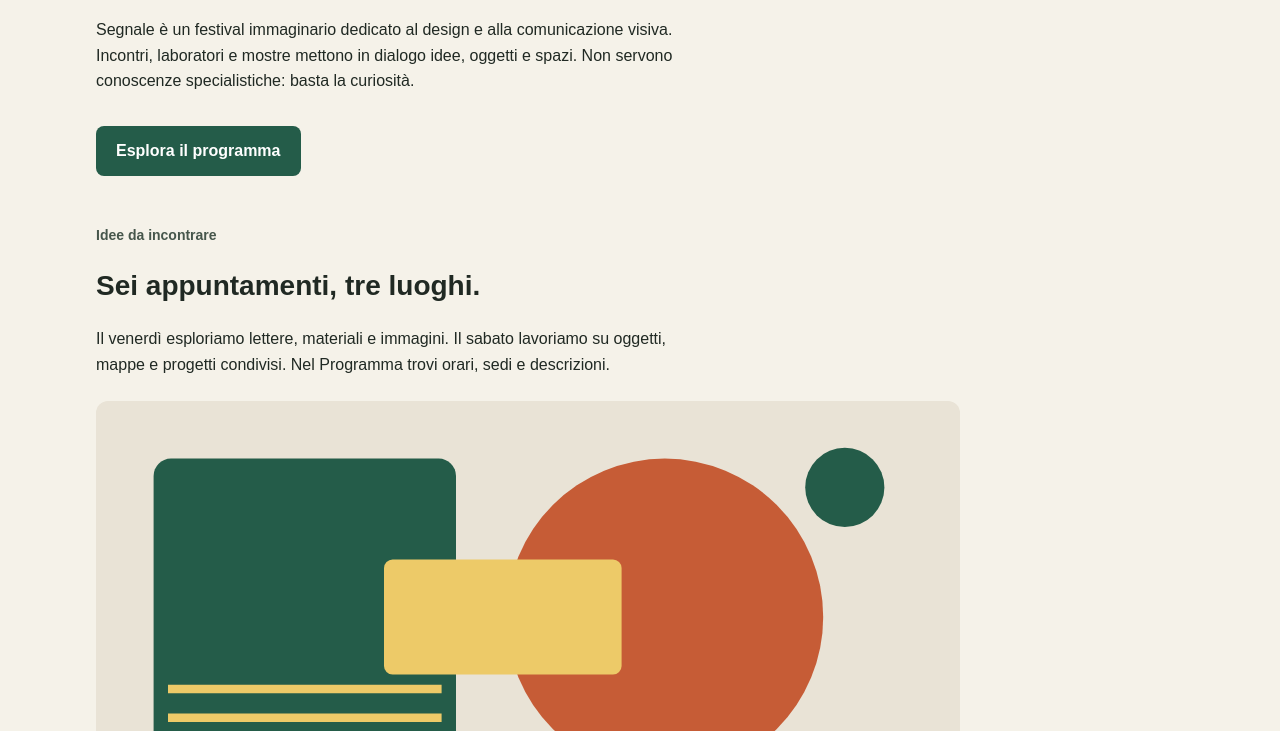
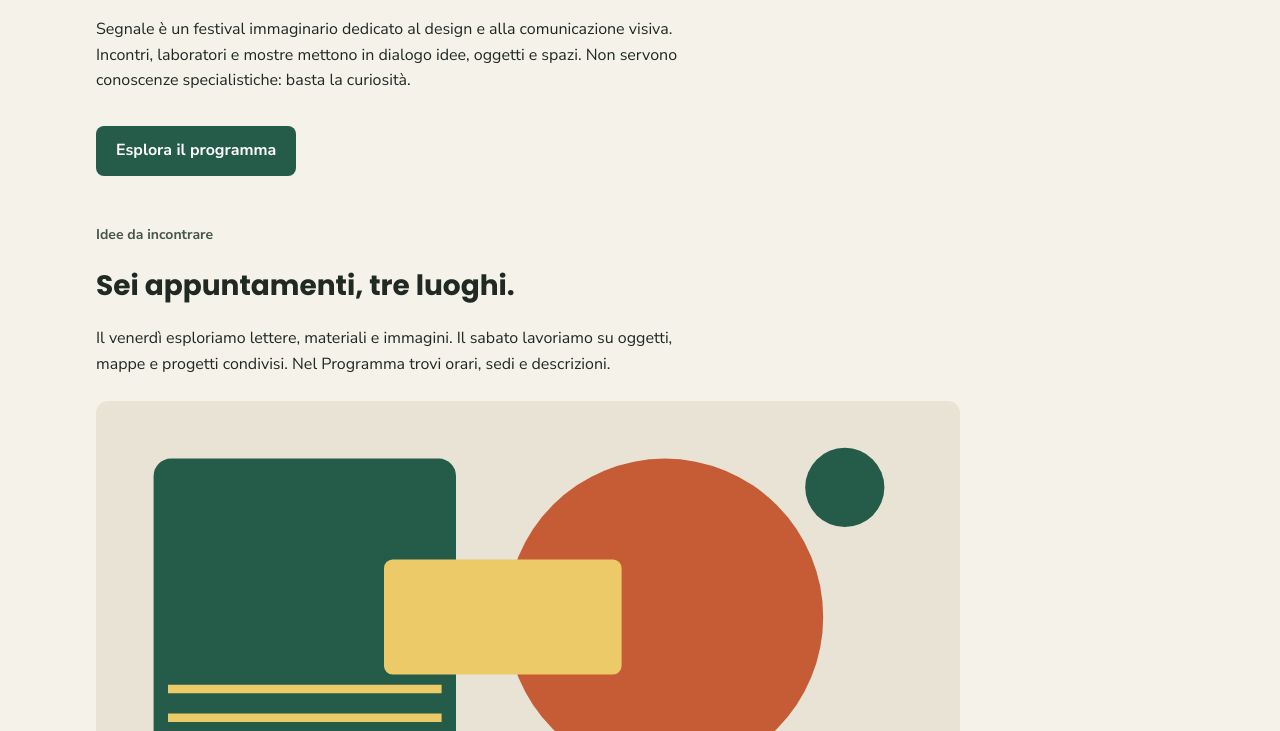
Before and after one commit to degiovanniemma/festival-segnale, a plain HTML site: page index.html in a window 1280 px wide. Shown: the part 433-1164 px from the top of the page. Drawn offline with Linux system fonts and the light colour scheme.

Commit message:
Add preconnect links for Google Fonts
Added preconnect links for Google Fonts to improve loading performance.

```diff
--- a/index.html
+++ b/index.html
@@ -3,7 +3,9 @@
 <head>
   <meta charset="utf-8">
   <meta name="viewport" content="width=device-width, initial-scale=1">
-  <title>Segnale — Festival di design</title>
+  <link rel="preconnect" href="https://fonts.googleapis.com">
+<link rel="preconnect" href="https://fonts.gstatic.com" crossorigin>
+<link href="https://fonts.googleapis.com/css2?family=Nunito+Sans:ital,opsz,wght@0,6..12,200..1000;1,6..12,200..1000&family=Poppins:ital,wght@0,100;0,200;0,300;0,400;0,500;0,600;0,700;0,800;0,900;1,100;1,200;1,300;1,400;1,500;1,600;1,700;1,800;1,900&display=swap" rel="stylesheet">
   <link rel="stylesheet" href="style.css">
 </head>
 <body>
```
